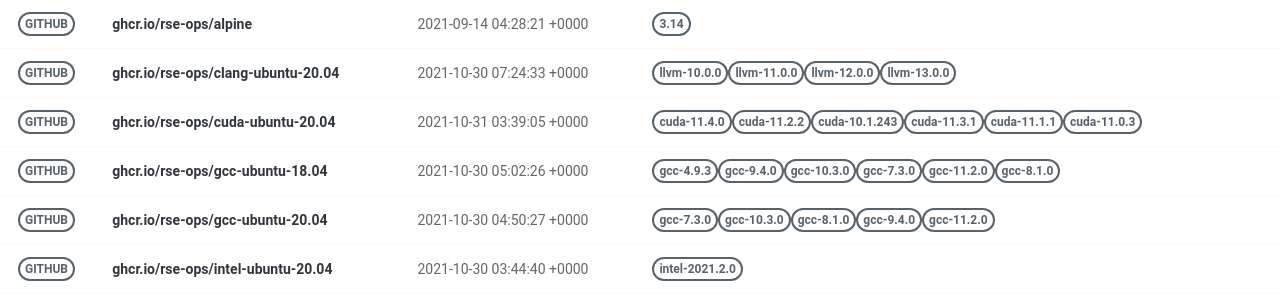
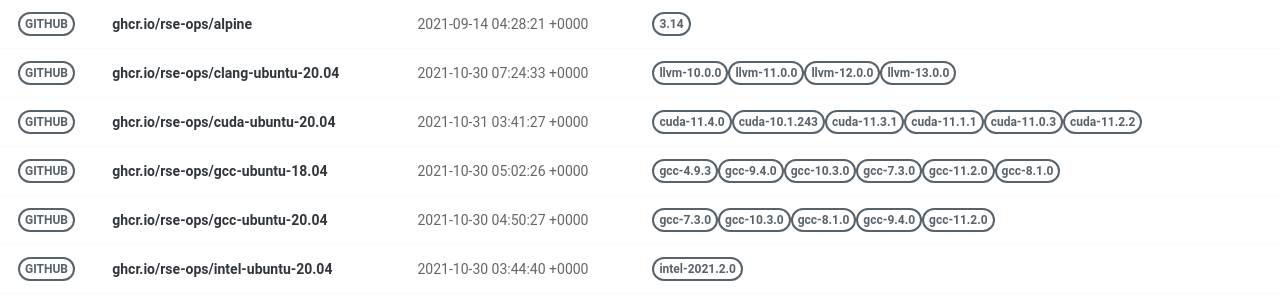
Before and after one commit to rse-ops/docker-images, a Jekyll site: the page built from pages/index.md, in a window 1280 px wide. Shown: the part 130-430 px from the top of the page. Built offline with Jekyll 4.4.1, drawn with Linux system fonts in a browser that asks for light colours; nearby versions of some CDN libraries.

Commit message:
Automated push to update library 2021-10-31

```diff
--- a/_library/ghcr.io-rse-ops-cuda-ubuntu-20.04.md
+++ b/_library/ghcr.io-rse-ops-cuda-ubuntu-20.04.md
@@ -1,7 +1,7 @@
 ---
 layout: container
 name: ghcr.io/rse-ops/cuda-ubuntu-20.04
-updated_at: 2021-10-31 03:39:05.072154
+updated_at: 2021-10-31 03:41:27.819915
 
 
 container_url: https://github.com/orgs/rse-ops/packages/container/package/cuda-ubuntu-20.04
```
Also changed, not shown: other parts of _library/ghcr.io-rse-ops-cuda-ubuntu-20.04.md (+3 -3 lines).
